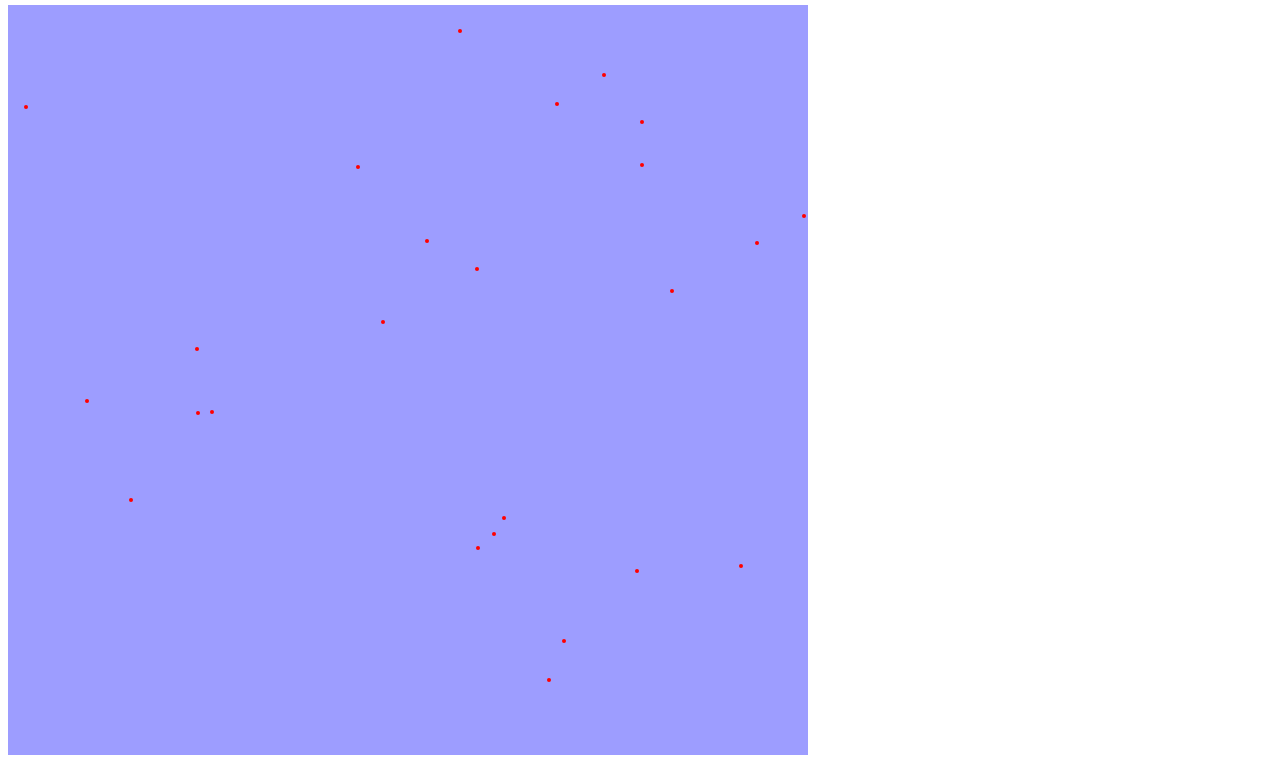
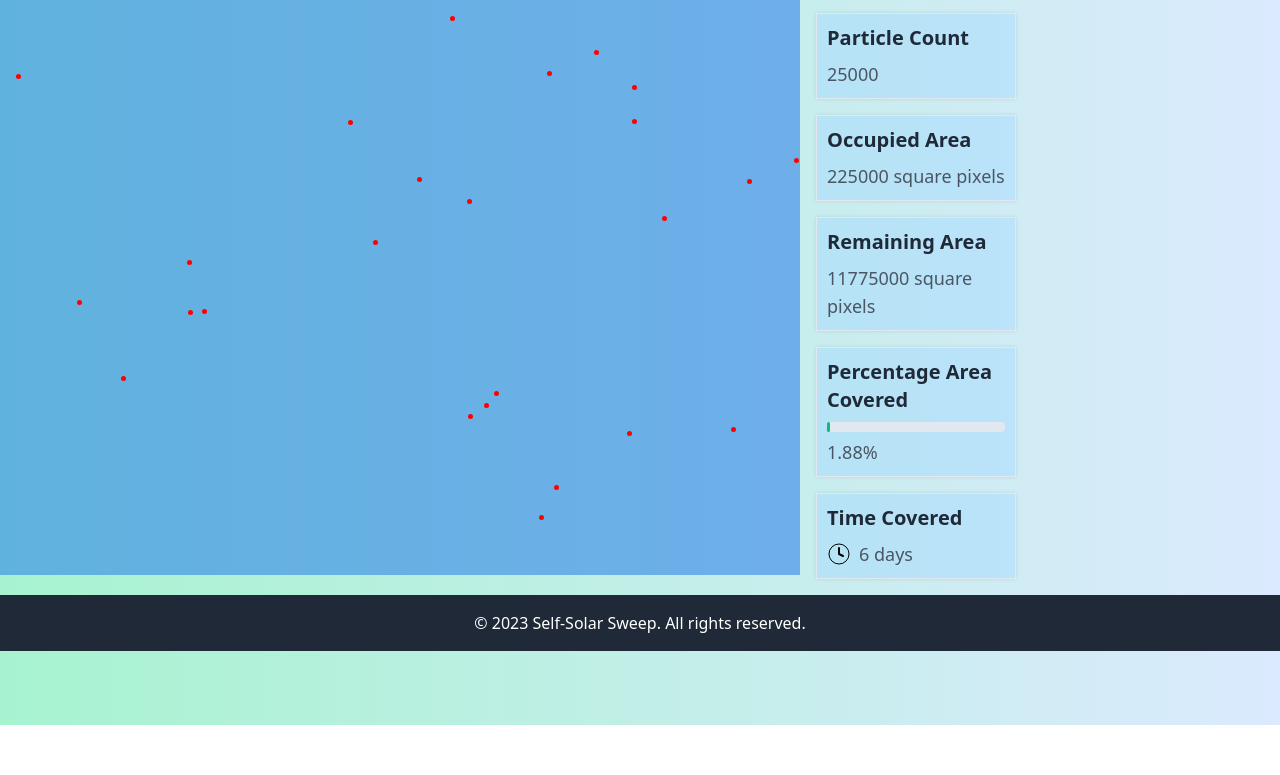
Before and after one commit to Kishan-Ved/solar_panel_simulation, a plain HTML site: page solar_panel_simulation.html in a window 1280 px wide. Shown: the part 75-850 px from the top of the page. After the commit the page ends 800 px from the top, so only its background shows below. Drawn offline with nearby package versions, Linux system fonts and the light colour scheme.

Commit message:
Update solar_panel_simulation.html

```diff
--- a/solar_panel_simulation.html
+++ b/solar_panel_simulation.html
@@ -1,69 +1,123 @@
 <!DOCTYPE html>
 <html>
+
 <head>
+    <meta charset="utf-8">
+    <link href="https://cdn.jsdelivr.net/npm/tailwindcss@2.2.16/dist/tailwind.min.css" rel="stylesheet">
     <style>
         #solar-panel {
             width: 800px;
-      height: 750px;
-      background-color: rgb(157, 157, 255);
+            height: auto;
+            background-color: rgba(45, 130, 233, 0.575);
             position: relative;
             margin-bottom: 20px;
         }
 
         .particle {
-      width: 4px;
-      height: 4px;
+            width: 5px;
+            height: 5px;
             border-radius: 50%;
             background-color: red;
             position: absolute;
         }
 
-    #particle-count {
-      position: absolute;
-      top: 0;
-      right: 0;
+        .card {
+            width: 200px;
             padding: 10px;
-      background-color: white;
-      font-family: Arial, sans-serif;
-      font-size: 16px;
+            background-color: rgba(157, 214, 255, 0.432);
+            border: 1px solid #E2E8F0;
+            box-shadow: 0 0 4px rgba(0, 0, 0, 0.1);
+            position: relative;
         }
 
-    #area {
-      position: absolute;
-      top: 30px;
-      right: 0;
-      padding: 10px;
-      background-color: white;
-      font-family: Arial, sans-serif;
-      font-size: 16px;
+        .footer {
+            background-color: #f3f3f3;
         }
 
-    @media only screen and (max-width: 800px) {
-      #solar-panel {
-        width: 100%;
-        height: auto;
-        max-height: 750px;
+        .blink {
+            animation: blinker 1s linear infinite;
+        }
+
+        @keyframes blinker {
+            50% {
+                opacity: 0;
             }
         }
 
-    @media only screen and (max-width: 600px) {
-      #solar-panel {
-        max-height: 500px;
-      }
+        .card .progress-bar {
+            width: 100%;
+            height: 10px;
+            background-color: #e2e8f0;
+            border-radius: 4px;
+            margin-bottom: 6px;
         }
 
-    @media only screen and (max-width: 400px) {
-      #solar-panel {
-        max-height: 300px;
+        .card .progress-bar .progress {
+            height: 100%;
+            border-radius: 4px;
+            background-color: #10b981;
+            transition: width 0.3s;
         }
+
+        .card .progress-bar .percentage {
+            font-size: 0.75rem;
+            font-weight: bold;
+            color: #4b5563;
+        }
+
+        body {
+            background: linear-gradient(to bottom right, #34d399, #60a5fa, #9333ea, #f59e0b, #10b981, #ec4899);
         }
     </style>
 </head>
-<body>
-  <h1>Solar Panel Dust Simulation</h1>
+
+<body class="bg-gradient-to-r from-green-200 to-blue-100">
+    <header class="p-4 bg-gray-800 text-white flex items-center justify-between">
+        <h1 class="text-2xl font-bold">
+            Solar Panel Dust Simulation
+            <span id="alert" class="ml-2 text-red-500"></span>
+        </h1>
+        <button id="reset-button"
+            class="p-2 bg-gradient-to-r from-green-400 to-green-600 text-white rounded">Reset</button>
+    </header>
+    <div class="flex">
         <div id="solar-panel"></div>
-  <div id="particle-count">Particle Count: 0</div>
-  <div id="area">Occupied Area: 0 square pixels</div>
+        <div class="text-lg p-4 space-y-4">
+            <div class="card">
+                <h2 class="text-xl font-bold text-gray-800 mb-2">Particle Count</h2>
+                <p id="particle-count" class="text-gray-600">0</p>
+            </div>
+            <div class="card">
+                <h2 class="text-xl font-bold text-gray-800 mb-2">Occupied Area</h2>
+                <p id="area" class="text-gray-600">0 square pixels</p>
+            </div>
+            <div class="card">
+                <h2 class="text-xl font-bold text-gray-800 mb-2">Remaining Area</h2>
+                <p id="area-left" class="text-gray-600">1200000 square pixels</p>
+            </div>
+            <div class="card">
+                <h2 class="text-xl font-bold text-gray-800 mb-2">Percentage Area Covered</h2>
+                <div class="progress-bar">
+                    <div class="progress" id="progress"></div>
+                </div>
+                <p id="percentage-covered" class="text-gray-600">0%</p>
+            </div>
+            <div class="card">
+                <h2 class="text-xl font-bold text-gray-800 mb-2">Time Covered</h2>
+                <div id="time-covered" class="flex items-center">
+                    <svg class="w-6 h-6 mr-2" xmlns="http://www.w3.org/2000/svg" fill="none" viewBox="0 0 24 24"
+                        stroke="currentColor">
+                        <path stroke-linecap="round" stroke-linejoin="round" stroke-width="2" d="M12 6v6l4 2"></path>
+                        <circle cx="12" cy="12" r="10"></circle>
+                    </svg>
+                    <p id="time-covered-value" class="text-gray-600">0%</p>
+                </div>
+            </div>
+        </div>
+    </div>
+    <footer class="p-4 bg-gray-800 text-white text-center">
+        &copy; 2023 Self-Solar Sweep. All rights reserved.
+    </footer>
 
     <script>
         const solarPanel = document.getElementById('solar-panel');
@@ -73,6 +127,12 @@
         const particles = [];
         const particleCountElement = document.getElementById('particle-count');
         const areaElement = document.getElementById('area');
+        const alertElement = document.getElementById('alert');
+        const areaLeftElement = document.getElementById('area-left');
+        const percentageCoveredElement = document.getElementById('percentage-covered');
+        const timeCoveredElement = document.getElementById('time-covered-value');
+        const progressBar = document.getElementById('progress');
+
         let particleCount = 0;
 
         function createParticle() {
@@ -88,7 +148,7 @@
 
             particles.push(particle);
             particleCount += 1000;
-      particleCountElement.textContent = 'Particle Count: ' + particleCount;
+            particleCountElement.textContent = particleCount.toString();
             updateOccupiedArea();
         }
 
@@ -113,9 +173,27 @@
         function updateOccupiedArea() {
             const occupiedArea = particleCount * Math.pow(particleSize, 2);
             const remainingArea = 800 * 750 * 20 - occupiedArea;
-      const percentageAreaCovered = (occupiedArea / remainingArea * 100).toFixed(2);
-      areaElement.textContent = 'Occupied Area: ' + occupiedArea + ' square pixels, Remaining area: ' + remainingArea + ' square pixels, Percentage area covered = ' + percentageAreaCovered + '%';
+            const percentageAreaCovered = ((occupiedArea / (occupiedArea + remainingArea)) * 100).toFixed(2);
+            areaElement.textContent = occupiedArea.toString() + ' square pixels';
+            areaLeftElement.textContent = remainingArea + ' square pixels';
+            percentageCoveredElement.textContent = percentageAreaCovered + '%';
+            progressBar.style.width = percentageAreaCovered + '%';
+            timeCoveredElement.textContent = (percentageAreaCovered * 3).toFixed(0) + ' days';
+            const alertMessage = 'Percentage area covered: ' + percentageAreaCovered + '%';
+            alertElement.textContent = '';
+            if (percentageAreaCovered > 50) {
+                alertElement.textContent = alertMessage;
+                alertElement.classList.add('blink');
+            } else {
+                alertElement.classList.remove('blink');
             }
+        }
+
+        const resetButton = document.getElementById('reset-button');
+
+        resetButton.addEventListener('click', function () {
+            location.reload();
+        });
 
         setInterval(() => {
             for (let i = 0; i < 1; i++) {
@@ -126,4 +204,5 @@
         setInterval(updateParticles, 50);
     </script>
 </body>
+
 </html>
```
Lines whose indentation alone changed are shown as unchanged.
